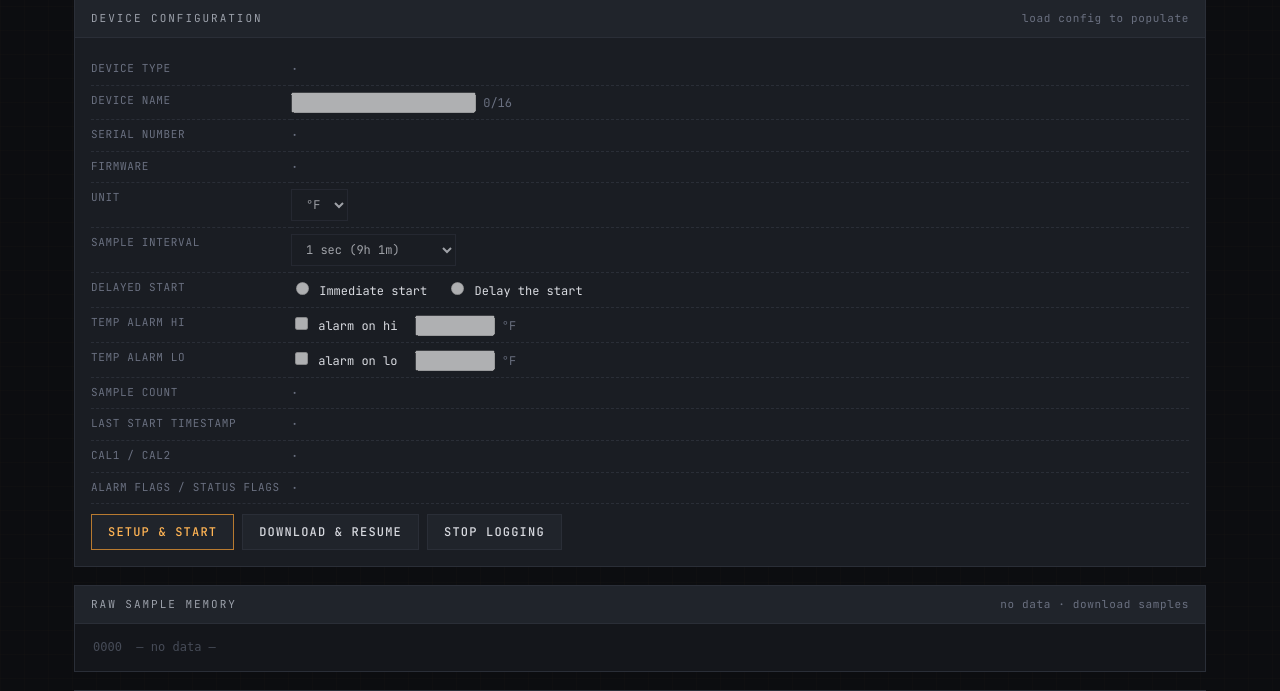
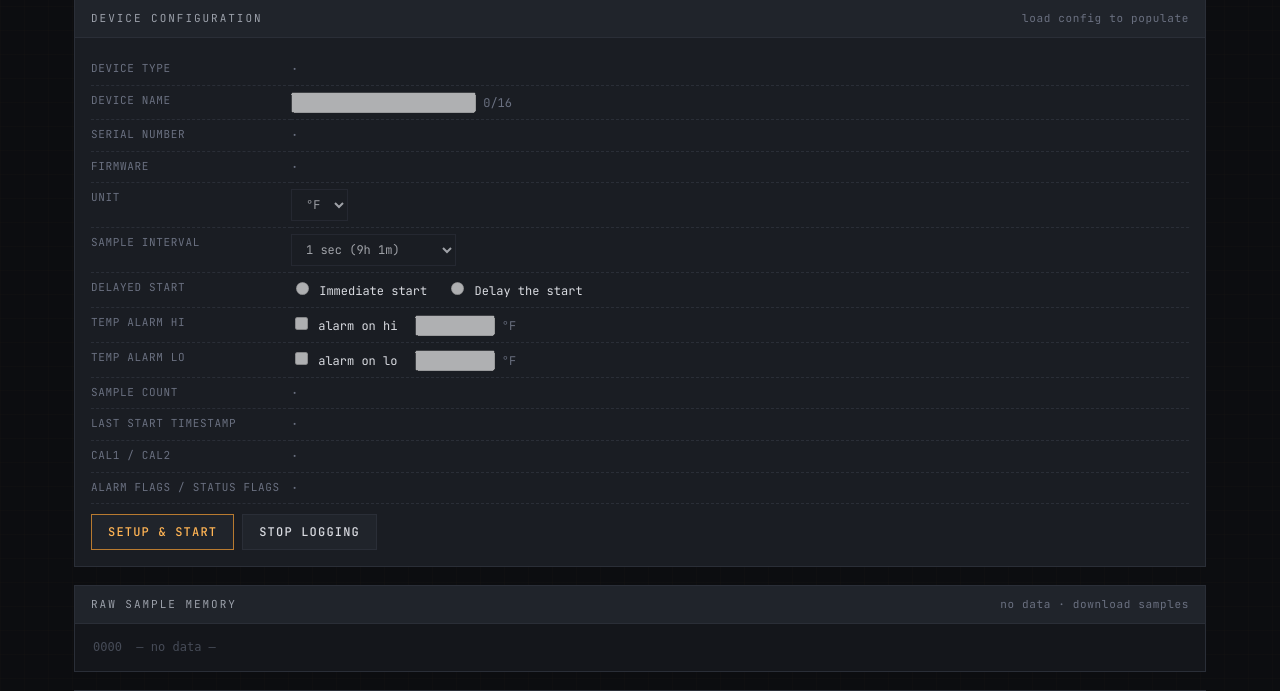
Before and after one commit to BrandonLewis/ganttwarrior-website, a Django app: template website/templates/pages/monitor.html in a window 1280 px wide. Shown: the part 546-1237 px from the top of the page. Run offline with Django 5.2, Linux system fonts and the light colour scheme; the template is opened without the code that fills it, so the values that code supplies are empty.

Commit message:
refactor(monitor): remove Download & Resume — atomic flow doesn't work
Empirical finding: combining Download with a follow-up Save into one
click reliably leaves the EL-USB-TC stuck at status=0x01 (armed)
regardless of the save sequence we use (single Save, transient-confirm
+ Save, two intermediate Loads + Save). Setup & Start works perfectly
by itself, but post-Download the firmware refuses to transition
armed → logging on the next save in the same session.

The clean replacement is the two-step flow the user already has:
  1. "Read sensor → CSV" (existing button: Load + Download + CSV, no save)
  2. "Setup & Start" (existing workflow button)

Drop the broken combined button, the preDownload branch in
runWorkflow, the 'download-and-resume' workflow case in
applyWorkflowDeltas, and its dedicated test.

Co-Authored-By: Claude Opus 4.7 (1M context) <noreply@anthropic.com>

```diff
--- a/website/static/js/monitor-encoding.mjs
+++ b/website/static/js/monitor-encoding.mjs
@@ -179,8 +179,7 @@ export function applyWorkflowDeltas(payload, workflow, now) {
     throw new RangeError(`applyWorkflowDeltas: payload must be 256 bytes, got ${payload.length}`);
   }
   switch (workflow) {
-    case 'setup-and-start':
-    case 'download-and-resume': {
+    case 'setup-and-start': {
       // EasyLog (per pcap reference 2 frame 443 and reference 3 frame 422)
       // writes startTimestamp = the TARGET wall-clock when logging will
       // begin (= now + delayedStartSec). delayedStartSec was already
--- a/website/templates/pages/monitor.html
+++ b/website/templates/pages/monitor.html
@@ -435,7 +435,6 @@
 
       <div id="workflow-actions" hidden style="margin-top:10px;display:flex;gap:8px;flex-wrap:wrap">
         <button id="btn-setup-start" class="primary">Setup &amp; Start</button>
-        <button id="btn-download-resume">Download &amp; Resume</button>
         <button id="btn-stop-logging">Stop Logging</button>
         <button id="btn-discard" class="ghost" hidden>Discard changes</button>
       </div>
@@ -1259,34 +1258,13 @@ async function atomicReadOnly() {
   }
 }
 
-async function runWorkflow(label, workflow, opts = {}) {
+async function runWorkflow(label, workflow) {
   if (!device) { log('not connected', 'warn'); return; }
   if (busy) { log('command in flight, wait', 'warn'); return; }
   if (!lastConfig?.raw) { log('load config first — need a baseline block', 'warn'); return; }
   log(`── ${label.toUpperCase()} ──`, 'cmd');
   setBusy(true);
   try {
-    if (opts.preDownload) {
-      // EasyLog's actual post-download pattern (capture 3 frames 358-422)
-      // is: Download → Load → Load → Save (setup-and-start). No
-      // intermediate save. The two Loads observe the post-download
-      // transient state (0x21 = 0x00) and refresh our baseline before the
-      // setup save splices edits in.
-      log('  pre-step 1: download samples + CSV export', 'info');
-      await withCommandEnvelope('Download Samples', async () => {
-        await sendCmd(new Uint8Array([0x03, 0xFF, 0xFF]));
-        const buf = await readFramed();
-        lastSampleBytes = buf;
-        renderHexDump(buf);
-        decodeAndRender();
-      });
-      exportCsv();
-
-      log('  pre-step 2: load config (observe post-download transient)', 'info');
-      await loadConfigInner();
-      log('  pre-step 3: load config (refresh baseline)', 'info');
-      await loadConfigInner();
-    }
     const edits = getCurrentEditState();
     const payload = buildEditedConfig(lastConfig.raw, edits);
     applyWorkflowDeltas(payload, workflow, new Date());
@@ -1312,8 +1290,6 @@ $('btn-clear-log').addEventListener('click', () => { logEl.innerHTML = ''; log('
 $('decoder').addEventListener('change', decodeAndRender);
 document.getElementById('btn-setup-start').addEventListener('click', () =>
   runWorkflow('Setup & Start', 'setup-and-start'));
-document.getElementById('btn-download-resume').addEventListener('click', () =>
-  runWorkflow('Download & Resume', 'download-and-resume', { preDownload: true }));
 document.getElementById('btn-stop-logging').addEventListener('click', () =>
   runWorkflow('Stop Logging', 'stop-logging'));
 document.getElementById('btn-discard').addEventListener('click', () => {
```
Also changed, not shown: website/static/js/monitor-encoding.test.mjs (+0 -10 lines).
